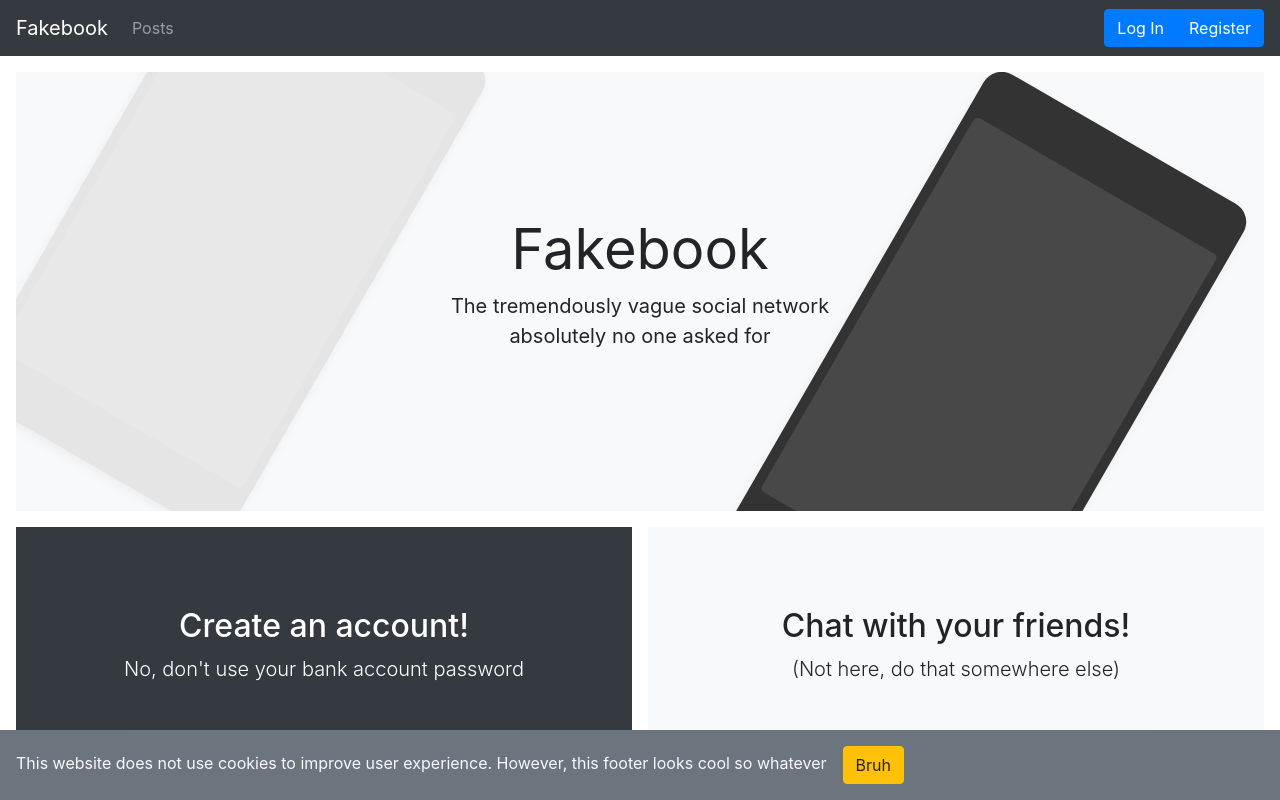
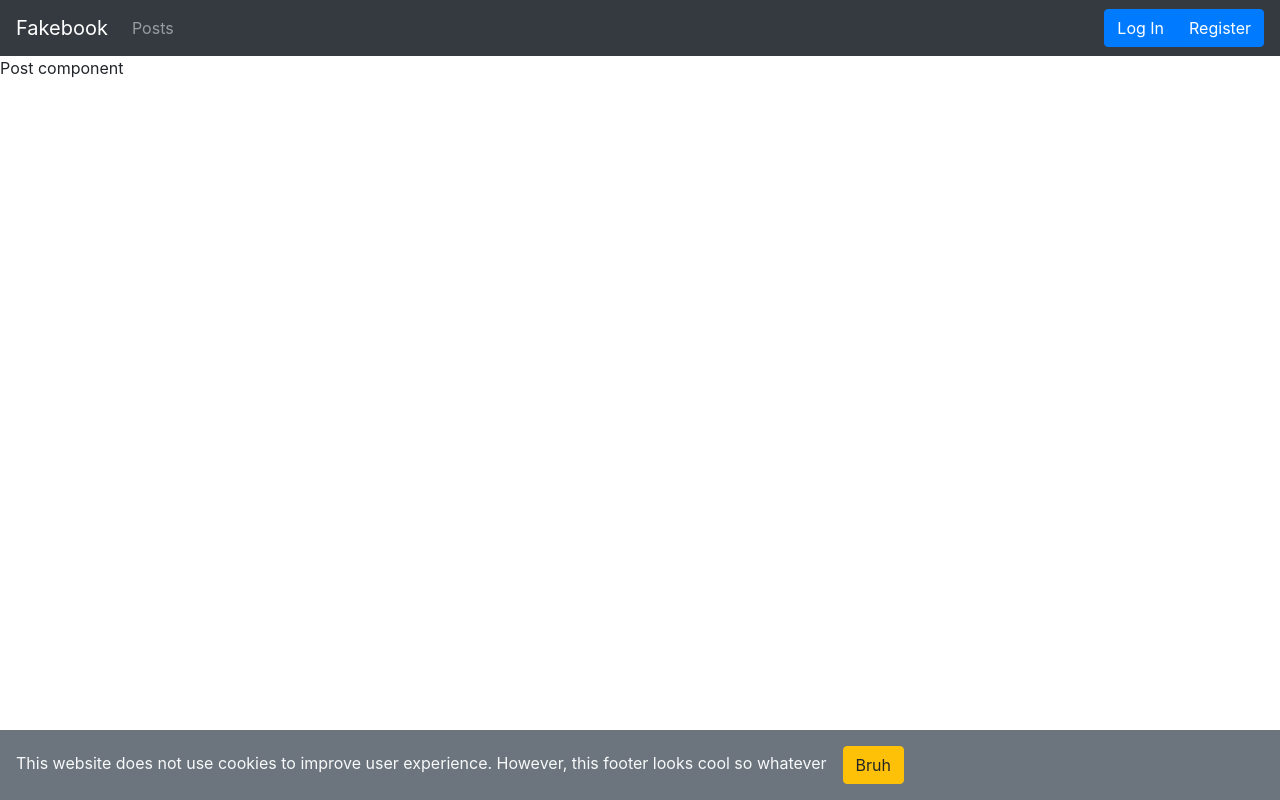
Before and after one commit to ElCholoGamer/fakebook, a React app: page /posts/add in a window 1280 px wide. Before the commit this address led to /. Shown: the top 800 px of the page. Built offline with nearby package versions, Linux system fonts and the light colour scheme.

Commit message:
reorganized posts route

```diff
--- a/src/app/App.tsx
+++ b/src/app/App.tsx
@@ -8,9 +8,9 @@ const Header = lazy(() => import('./components/Header'));
 const Home = lazy(() => import('./pages/Home'));
 const Login = lazy(() => import('./pages/Login'));
 const Register = lazy(() => import('./pages/Register'));
-const Posts = lazy(() => import('./pages/Posts'));
+const Posts = lazy(() => import('./pages/Posts/AddPost'));
 const Account = lazy(() => import('./pages/Account'));
-const Post = lazy(() => import('./pages/Post'));
+const AddPost = lazy(() => import('./pages/Posts/AddPost'));
 const CookiesFooter = lazy(() => import('./components/CookiesFooter'));
 
 const App: React.FC = () => {
@@ -42,7 +42,7 @@ const App: React.FC = () => {
 				<Route exact path="/login" component={Login} />
 				<Route exact path="/register" component={Register} />
 				<Route exact path="/posts" component={Posts} />
-				<Route exact path="/post" component={Post} />
+				<Route exact path="/posts/add" component={AddPost} />
 				<Route exact path="/account" children={<Account user={user} />} />
 
 				<Redirect to="/" />
--- a/src/app/components/Header/index.tsx
+++ b/src/app/components/Header/index.tsx
@@ -65,7 +65,7 @@ const Header: React.FC<Props> = ({ user }) => {
 					</NavItem>
 					{user && (
 						<NavItem>
-							<NavLink href="/post">
+							<NavLink href="/posts/add">
 								<PencilFill />
 							</NavLink>
 						</NavItem>
--- a/src/app/pages/Post.tsx
+++ b/src/app/pages/Posts/AddPost.tsx
@@ -1,5 +1,5 @@
 import React from 'react';
-import { User } from '../utils';
+import { User } from '../../utils';
 
 interface Props {
 	user: User | null;
```
Also changed, not shown: src/app/pages/Posts/index.tsx (renamed from src/app/pages/Posts.tsx).
